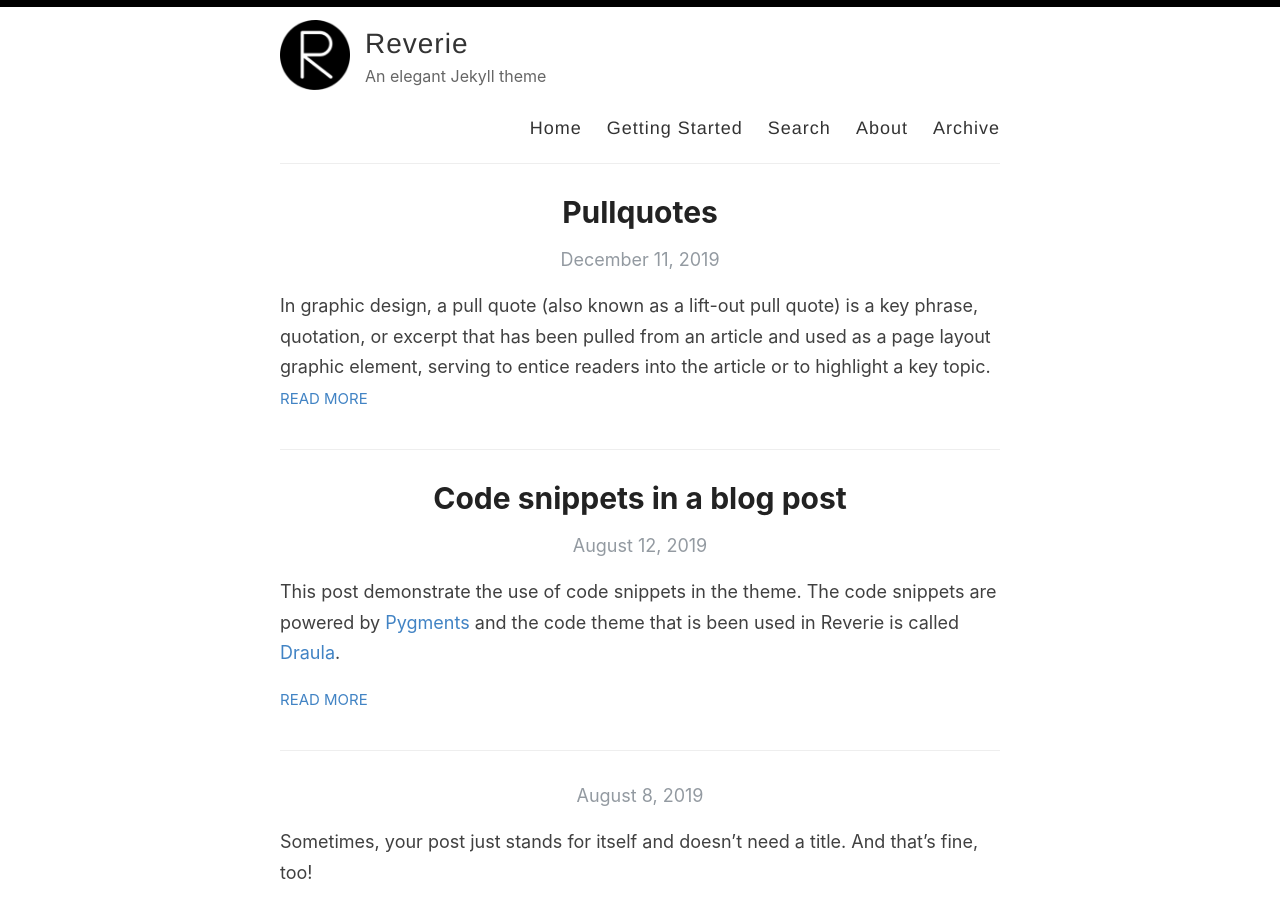
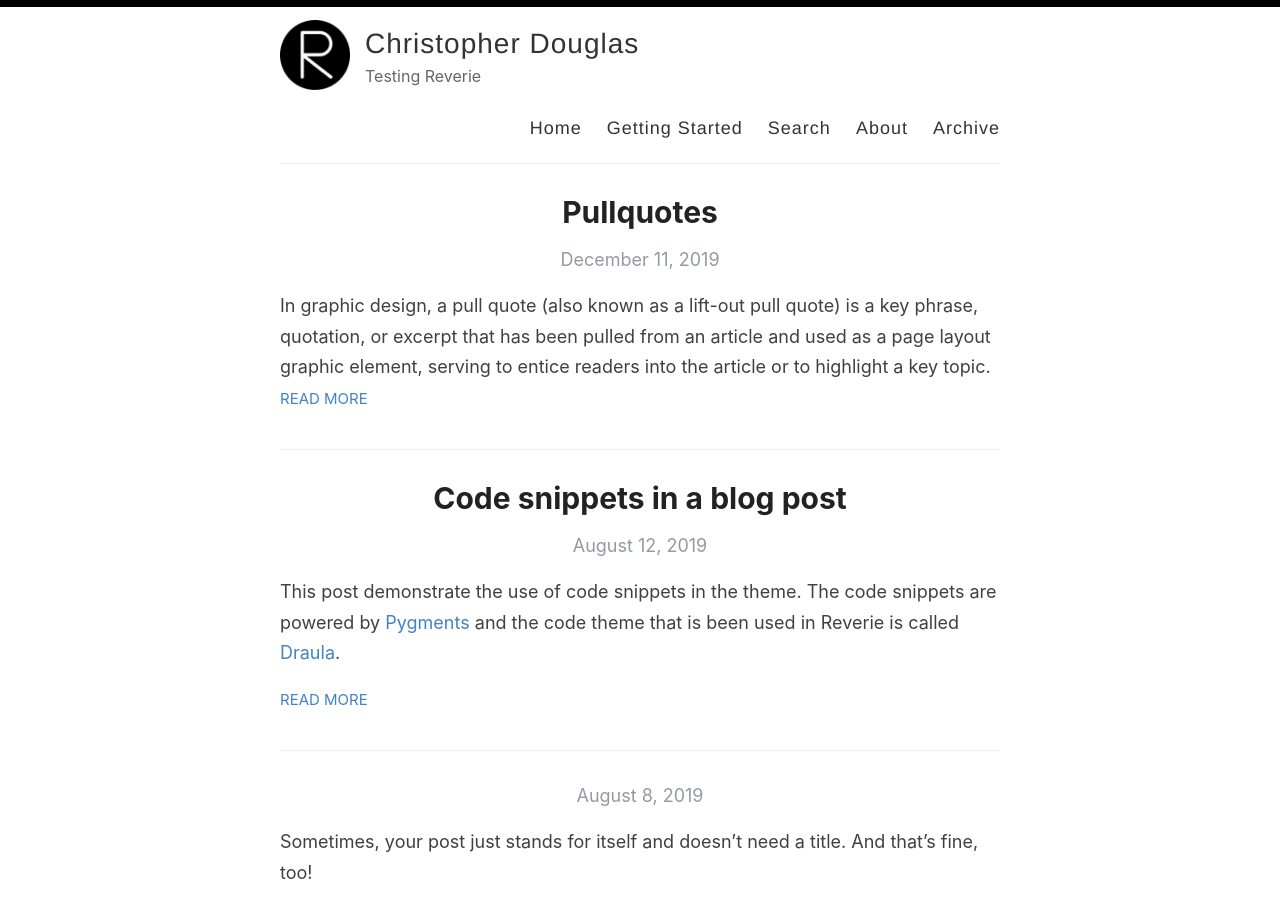
Before and after one commit to cdgls/cdgls.github.io, a Jekyll site: the page built from index.html, in a window 1280 px wide and 900 px high. Built offline with Jekyll 4.4.1, drawn with Linux system fonts in a browser that asks for light colours; the list of posts is cut into pages by our own code.

Commit message:
Update _config.yml

```diff
--- a/_config.yml
+++ b/_config.yml
@@ -3,13 +3,13 @@
 #
 
 # Name of your site (displayed in the header)
-name: Reverie
+name: Christopher Douglas
 
 # Name of the author
-author: Amit Merchant
+author: me
 
 # Short bio or description (displayed in the header)
-description: An elegant Jekyll theme
+description: Testing Reverie
 
 # URL of your avatar or profile pic (you could use your GitHub profile pic)
 avatar: /images/reverie.png
```
